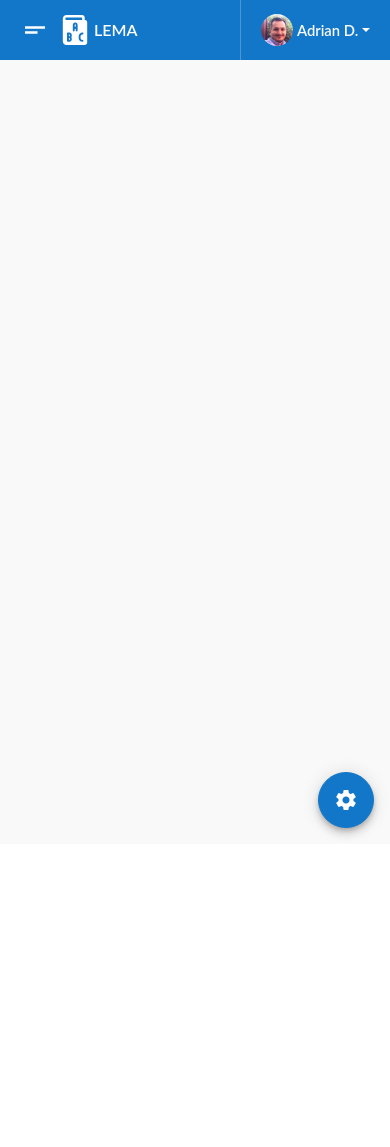
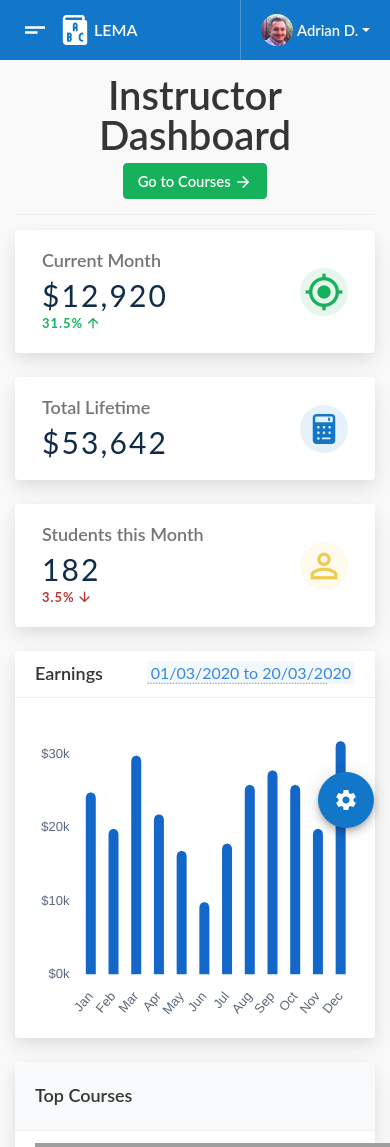
Before and after one commit to shahilkk/scientia, a Django app: page /teacher/ in a window 390 px wide. Shown: the top 1147 px of the page. Before the commit the page ends 839 px from the top, so only its background shows below. Run offline with Django 4.2, Linux system fonts and the light colour scheme; some libraries are stand-ins or nearby versions; grey boxes are pictures that could not be loaded.

Commit message:
home page set

```diff
--- a/teacher/urls.py
+++ b/teacher/urls.py
@@ -5,5 +5,6 @@ from . import views
 app_name='teacher'
 
 urlpatterns = [
-    path('',views.base,name="ex"),
+
+    path('',views.dashboard,name="dashboard"),
 ]
--- a/teacher/views.py
+++ b/teacher/views.py
@@ -2,5 +2,5 @@ from django.shortcuts import render
 
 # Create your views here.
 
-def base(request):
-    return render(request,'teacher/partial/base.html')
+def dashboard(request):
+    return render(request,'teacher/home.html')
--- /dev/null
+++ b/template/teacher/home.html
@@ -0,0 +1,189 @@
+{% extends 'teacher/partial/base.html' %}
+{% load static %}
+
+  {% block content %}
+  <div class="container-fluid page__heading-container">
+        <div
+            class="page__heading d-flex flex-column flex-md-row align-items-center justify-content-center justify-content-lg-between text-center text-lg-left">
+            <h1 class="m-lg-0">Instructor Dashboard</h1>
+            <a href="#" class="btn btn-success ml-lg-3">Go to Courses <i class="material-icons">arrow_forward</i></a>
+        </div>
+    </div>
+
+
+
+
+
+    <div class="container-fluid page__container">
+
+        <div class="row card-group-row">
+            <div class="col-lg-4 col-md-6 card-group-row__col">
+                <div class="card card-group-row__card card-body card-body-x-lg flex-row align-items-center">
+                    <div class="flex">
+                        <div class="card-header__title text-muted mb-2">Current Month</div>
+                        <div class="text-amount">&dollar;12,920</div>
+                        <div class="text-stats text-success">31.5% <i class="material-icons">arrow_upward</i></div>
+                    </div>
+
+                    <div class="avatar">
+                        <span class="bg-soft-success avatar-title rounded-circle text-center text-success">
+                            <i class="material-icons icon-40pt">gps_fixed</i>
+                        </span>
+                    </div>
+                </div>
+            </div>
+            <div class="col-lg-4 col-md-6 card-group-row__col">
+                <div class="card card-group-row__card card-body card-body-x-lg flex-row align-items-center">
+                    <div class="flex">
+                        <div class="card-header__title text-muted mb-2">Total Lifetime</div>
+                        <div class="text-amount">&dollar;53,642</div>
+                    </div>
+                    <div class="avatar">
+                        <span class="bg-soft-primary avatar-title rounded-circle text-center text-primary">
+                            <svg xmlns="http://www.w3.org/2000/svg" version="1.1" xmlns:xlink="http://www.w3.org/1999/xlink"
+                                viewBox="0 0 40 40" width="30" height="30">
+                                <g transform="matrix(1.6666666666666667,0,0,1.6666666666666667,0,0)">
+                                    <path
+                                        d="M16,5.75c0.414,0,0.75-0.336,0.75-0.75V3.5c0-0.414-0.336-0.75-0.75-0.75s-0.75,0.336-0.75,0.75V5 C15.25,5.414,15.586,5.75,16,5.75z M21,3c0-1.657-1.343-3-3-3H6C4.343,0,3,1.343,3,3v18c0,1.657,1.343,3,3,3h12 c1.657,0,3-1.343,3-3V3z M12,14c0.552,0,1,0.448,1,1s-0.448,1-1,1s-1-0.448-1-1S11.448,14,12,14z M11,10.5c0-0.552,0.448-1,1-1 s1,0.448,1,1s-0.448,1-1,1S11,11.052,11,10.5z M16.5,18.75c0.414,0,0.75,0.336,0.75,0.75s-0.336,0.75-0.75,0.75H11 c-0.414,0-0.75-0.336-0.75-0.75s0.336-0.75,0.75-0.75H16.5z M16.5,16c-0.552,0-1-0.448-1-1s0.448-1,1-1c0.552,0,1,0.448,1,1 S17.052,16,16.5,16z M16.5,11.5c-0.552,0-1-0.448-1-1s0.448-1,1-1c0.552,0,1,0.448,1,1S17.052,11.5,16.5,11.5z M7.5,16 c-0.552,0-1-0.448-1-1s0.448-1,1-1s1,0.448,1,1S8.052,16,7.5,16z M8.5,19.5c0,0.552-0.448,1-1,1s-1-0.448-1-1s0.448-1,1-1 S8.5,18.948,8.5,19.5z M7.5,11.5c-0.552,0-1-0.448-1-1s0.448-1,1-1s1,0.448,1,1S8.052,11.5,7.5,11.5z M6,2h12c0.552,0,1,0.448,1,1 v3.25c0,0.138-0.112,0.25-0.25,0.25H5.25C5.112,6.5,5,6.388,5,6.25V3C5,2.448,5.448,2,6,2z"
+                                        stroke="none" fill="currentColor" stroke-width="0" stroke-linecap="round"
+                                        stroke-linejoin="round"></path>
+                                </g>
+                            </svg>
+                        </span>
+                    </div>
+                </div>
+            </div>
+            <div class="col-lg-4 col-md-12 card-group-row__col">
+                <div class="card card-group-row__card card-body card-body-x-lg flex-row align-items-center">
+                    <div class="flex">
+                        <div class="card-header__title text-muted mb-2">Students this Month</div>
+                        <div class="text-amount">182</div>
+                        <div class="text-stats text-danger">3.5% <i class="material-icons">arrow_downward</i></div>
+                    </div>
+                    <div class="avatar">
+                        <span class="bg-soft-warning avatar-title rounded-circle text-center text-warning">
+                            <i class="material-icons text-warning icon-40pt">perm_identity</i>
+                        </span>
+                    </div>
+                </div>
+            </div>
+        </div>
+
+        <!-- CHART -->
+        <div class="row">
+            <div class="col-md-8">
+
+                <div class="card">
+                    <div class="card-header bg-white d-flex align-items-center">
+                        <h4 class="card-header__title mb-0">Earnings</h4>
+                        <div class="flatpickr-wrapper flatpickr-calendar-right d-flex ml-auto">
+                            <div id="recent_orders_date" data-toggle="flatpickr" data-flatpickr-wrap="true"
+                                data-flatpickr-static="true" data-flatpickr-mode="range" data-flatpickr-alt-format="d/m/Y"
+                                data-flatpickr-date-format="d/m/Y">
+                                <a href="javascript:void(0)" class="link-date" data-toggle>01/03/2020 to 20/03/2020</a>
+                                <input class="d-none" type="hidden" value="13/03/2018 to 20/03/2018" data-input>
+                            </div>
+                        </div>
+                    </div>
+                    <div class="card-body">
+                        <div class="chart">
+                            <canvas id="ordersChart" class="chart-canvas"></canvas>
+                        </div>
+                    </div>
+                </div>
+
+            </div>
+            <div class="col-md-4">
+                <div class="card">
+                    <div class="card-header card-header-large bg-light d-flex align-items-center">
+
+                        <h4 class="card-header__title">Top Courses</h4>
+
+                    </div>
+
+
+
+
+                    <ul class="list-group list-group-flush mb-0" style="z-index: initial;">
+
+                        <li class="list-group-item" style="z-index: initial;">
+                            <div class="d-flex align-items-center">
+                                <a href="#" class="mr-3">
+                                    <img src="https://images.unsplash.com/photo-1562577309-4932fdd64cd1?ixlib=rb-1.2.1&amp;ixid=eyJhcHBfaWQiOjEyMDd9&amp;auto=format&amp;fit=clamp&amp;w=35&amp;h=35"
+                                        alt="course" class="">
+
+                                </a>
+                                <div class="flex">
+                                    <a href="#" class="text-body"><strong>Basics of Social Media</strong></a>
+                                    <div class="d-flex align-items-center">
+                                        <small class="text-muted">60 sales</small>
+                                    </div>
+                                </div>
+                                <div class="ml-3">
+                                    $23460
+                                </div>
+                            </div>
+                        </li>
+
+                        <li class="list-group-item" style="z-index: initial;">
+                            <div class="d-flex align-items-center">
+                                <a href="#" class="mr-3">
+                                    <img src="assets/images/logos/vuejs.svg" alt="course" class="">
+
+                                </a>
+                                <div class="flex">
+                                    <a href="#" class="text-body"><strong>Learn Vue.js Fundamentals</strong></a>
+                                    <div class="d-flex align-items-center">
+                                        <small class="text-muted">25 sales</small>
+                                    </div>
+                                </div>
+                                <div class="ml-3">
+                                    $9775
+                                </div>
+                            </div>
+                        </li>
+
+                        <li class="list-group-item" style="z-index: initial;">
+                            <div class="d-flex align-items-center">
+                                <a href="#" class="mr-3">
+                                    <img src="assets/images/logos/angular.svg" alt="course" class="">
+
+                                </a>
+                                <div class="flex">
+                                    <a href="#" class="text-body"><strong>Angular in Steps</strong></a>
+                                    <div class="d-flex align-items-center">
+                                        <small class="text-muted">100 sales</small>
+                                    </div>
+                                </div>
+                                <div class="ml-3">
+                                    $39100
+                                </div>
+                            </div>
+                        </li>
+
+                        <li class="list-group-item" style="z-index: initial;">
+                            <div class="d-flex align-items-center">
+                                <a href="#" class="mr-3">
+                                    <img src="assets/images/logos/javascript.svg" alt="course" class="">
+
+                                </a>
+                                <div class="flex">
+                                    <a href="#" class="text-body"><strong>ES6 Foundations</strong></a>
+                                    <div class="d-flex align-items-center">
+                                        <small class="text-muted">80 sales</small>
+                                    </div>
+                                </div>
+                                <div class="ml-3">
+                                    $31280
+                                </div>
+                            </div>
+                        </li>
+
+                    </ul>
+                </div>
+
+            </div>
+        </div>
+    </div>
+
+    {% endblock %}
--- a/template/teacher/partial/sidebar.html
+++ b/template/teacher/partial/sidebar.html
@@ -1,4 +1,6 @@
 {% load static %}
+
+
 <div class="mdk-drawer  js-mdk-drawer" id="default-drawer" data-align="start">
     <div class="mdk-drawer__content">
         <div class="sidebar sidebar-light sidebar-left bg-white" data-perfect-scrollbar>
@@ -18,7 +20,7 @@
                     <div class="dropdown ml-auto">
                         <a href="#" data-toggle="dropdown" data-caret="false" class="text-muted"><i class="material-icons">more_vert</i></a>
                         <div class="dropdown-menu dropdown-menu-right">
-                            <a class="dropdown-item" href="student-dashboard.html">Dashboard</a>
+                            <a class="dropdown-item" href="{% url 'teacher:dashboard'%}">Dashboard</a>
                             <a class="dropdown-item" href="student-profile.html">My profile</a>
                             <a class="dropdown-item" href="student-edit-account.html">Edit account</a>
                             <div class="dropdown-divider"></div>
@@ -67,7 +69,7 @@
 
 
                     <li class="sidebar-menu-item">
-                        <a class="sidebar-menu-button" href="student-dashboard.html">
+                        <a class="sidebar-menu-button" href="{% url 'teacher:dashboard'%}">
                             <span class="sidebar-menu-icon sidebar-menu-icon--left">
                                 <svg xmlns="http://www.w3.org/2000/svg" version="1.1" xmlns:xlink="http://www.w3.org/1999/xlink" viewBox="0 0 40 40" width="22" height="22">
                                     <g transform="matrix(1.6666666666666667,0,0,1.6666666666666667,0,0)">
```
Also changed, not shown: template/teacher/partial/base.html (+0 -9 lines).
